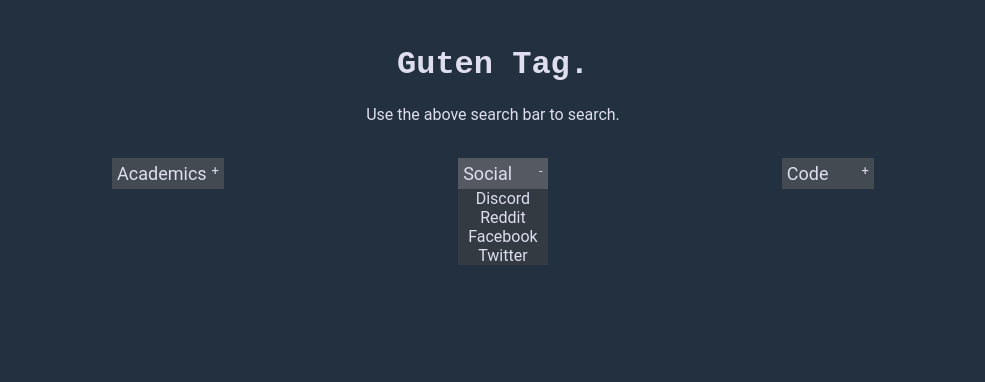
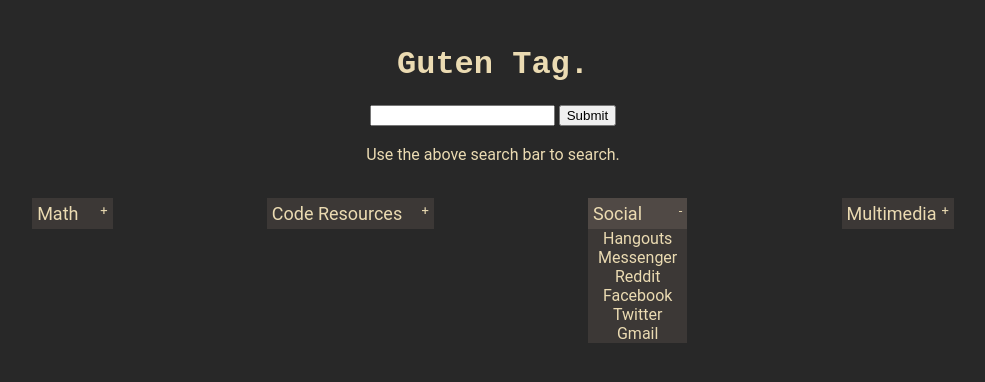
Before and after one commit to xyzyzl/firefox-startpage, a plain HTML site: page index.html in a window 1280 px wide. Both pictures are taken after a click on the button "Social". Shown: the whole page, without its empty margins (147-1132 px from the left). Drawn offline with Linux system fonts and the light colour scheme.

Commit message:
added search function / more menu  items added

```diff
--- a/index.html
+++ b/index.html
@@ -3,54 +3,79 @@
   <head>
     <meta charset="utf-8">
     <meta name="viewport" content="width=device-width">
-    <title>repl.it</title>
+    <title>Why are you here?</title>
     <link href="style.css" rel="stylesheet" type="text/css" />
+	<link rel="icon" href="https://upload.wikimedia.org/wikipedia/commons/thumb/a/a5/Archlinux-icon-crystal-64.svg/1200px-Archlinux-icon-crystal-64.svg.png">
   </head>
   <body>
 	<header>
 		<h1>Guten Tag.</h1>
+		<form action="https://duckduckgo.com/?q=" target="_blank">
+    		<input name="q">
+    		<input type="submit">
+		</form>
+		<br>
 		Use the above search bar to search.
 	</header>
 
 	<main class="creodimension">
     <section>
-			<button type="button" 	class="collapsible">Academics</button>
+		<button type="button" 	class="collapsible">Math</button>
 			<div class="content">
-					<a 	href="https://lgsuhsd.instructure.com">Canvas</a>
-					<br>
 				<a href="https://aops.com">AoPS</a>
 				<br>
+				<a href="https://overleaf.com">Overleaf</a>
+				<br>
+				<a href="https://wolframalpha.com">Wolfram</a>
+			</div>
+    </section>
+
+	<section>
+		<button type="button" class="collapsible">Code Resources</button>
+			<div class="content">
 				<a href="https://usaco.org">USACO</a>
 				<br>
 				<a href="https://codeforces.com">Codeforces</a>
+				<br>
+				<br>
+				<a href="https://github.com">GitHub</a>
+				<br>
+				<a href="https://wiki.archlinux.org">ArchWiki</a>
+				<br>
+				<a href="https://docs.voidlinux.org/">Void Docs</a>
+				<p>NOT GeeksForGeeks</p>
+				<a href="moz-extension://30be898f-13d0-4e25-991c-ab566059ca96/manage.html">Stylus</a>
+				<br>
+				<a href="https://repl.it">repl.it</a>
 			</div>
 	</section>
 
     <section>
 		<button type="button" class="collapsible">Social</button>
 			<div class="content">
-					<a href="https://discord.com">Discord</a>
+				<a href="https://hangouts.google.com">Hangouts</a>
+				<br>
+				<a href="https://messenger.com">Messenger</a>
 				<br>
 				<a href="https://reddit.com">Reddit</a>
 				<br>
 				<a href="https://facebook.com">Facebook</a>
 				<br>
 				<a href="https://twitter.com">Twitter</a>
+				<br>
+				<a href="https://gmail.com">Gmail</a>
 			</div>
     </section>
 
 	<section>
-			<button type="button" class="collapsible">Code</button>
+		<button type="button" class="collapsible">Multimedia</button>
 			<div class="content">
-					<a href="https://github.com">GitHub</a>
+				<a href="https://youtube.com">YouTube</a>
 				<br>
-					<a href="https://wiki.archlinux.org">ArchWiki</a>
-					<br>
-					<a href="https://docs.voidlinux.org/">Void 	Docs</a>
-					<br>
-					<a href="moz-extension://30be898f-13d0-4e25-991c-ab566059ca96/manage.html">Stylus</a>
+				<a href="https://soundcloud.com">SoundCloud</a>
 			</div>
 	</section>
+	</main>
 	<script src="script.js"></script>
   </body>
 </html>
--- a/style.css
+++ b/style.css
@@ -1,8 +1,13 @@
 body {
 	font-family: 'SF UI Display', 'Ubuntu', 'Roboto', 'Arial', sans-serif;
-	background-color: #23303f;
-	color: #dedeef;
+	background-color: #282828;
+	color: #ebdbb2;
 	text-align: center;
+}
+
+#submit {
+	background-color: #23414f;
+	color: #ebdbb2;
 }
 
 header, main {
@@ -14,16 +19,16 @@
 }
 
 a {
-	color: #dedeef;
+	color: #ebdbb2;
 	text-decoration: none;
 }
 
 a:hover {
-	color: #eceff5;
+	color: #ebdbb2;
 }
 
 a:visited {
-	color: #dedede;
+	color: #ebdbb2;
 }
 
 .creodimension{
@@ -34,8 +39,8 @@
  /* Style the button that is used to open and close the collapsible content */
 .collapsible {
 	font-family: 'SF UI Display', 'Ubuntu', 'Roboto', 'Arial', sans-serif;
-	background-color: #444a52;
-	color: #dedeef;
+	background-color: #3c3836;
+	color: #ebdbb2;
 	cursor: pointer;
 	padding: 5px;
 	width: 100%;
@@ -47,7 +52,7 @@
 
 /* Add a background color to the button if it is clicked on (add the .active class with JS), and when you move the mouse over it (hover) */
 .active, .collapsible:hover {
-  background-color: #555a62;
+  background-color: #504945;
 }
 
 /* Style the collapsible content. Note: hidden by default */
@@ -55,14 +60,14 @@
   padding: 0 10px;
   overflow: hidden;
   max-height: 0;
-  background-color: #333a42;
+  background-color: #3c3836;
   transition: max-height 0.2s ease-out;
 }
 
 .collapsible:after {
   content: '+'; /* Unicode character for "plus" sign (+) */
   font-size: 13px;
-  color: #dedeef;
+  color: #ebdbb2;
   float: right;
   margin-left: 5px;
 }
```
Lines whose indentation alone changed are shown as unchanged.
